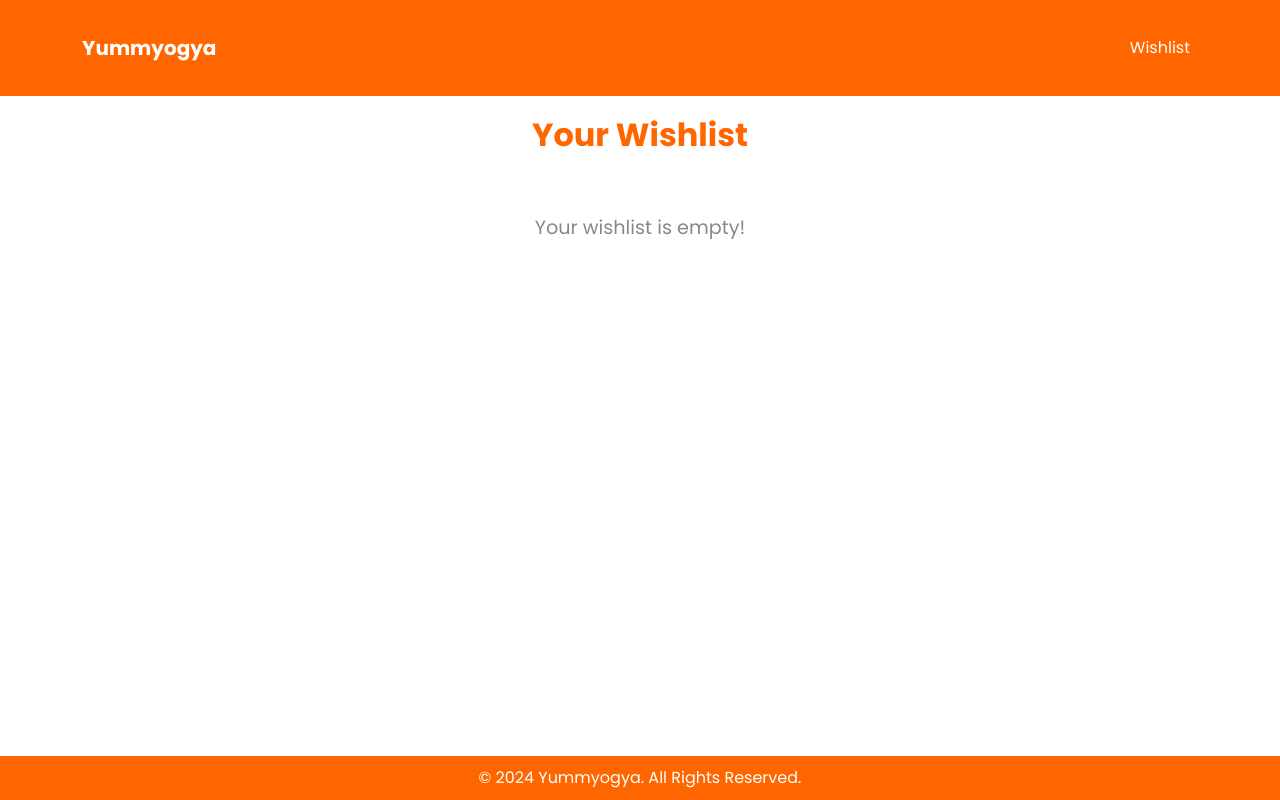
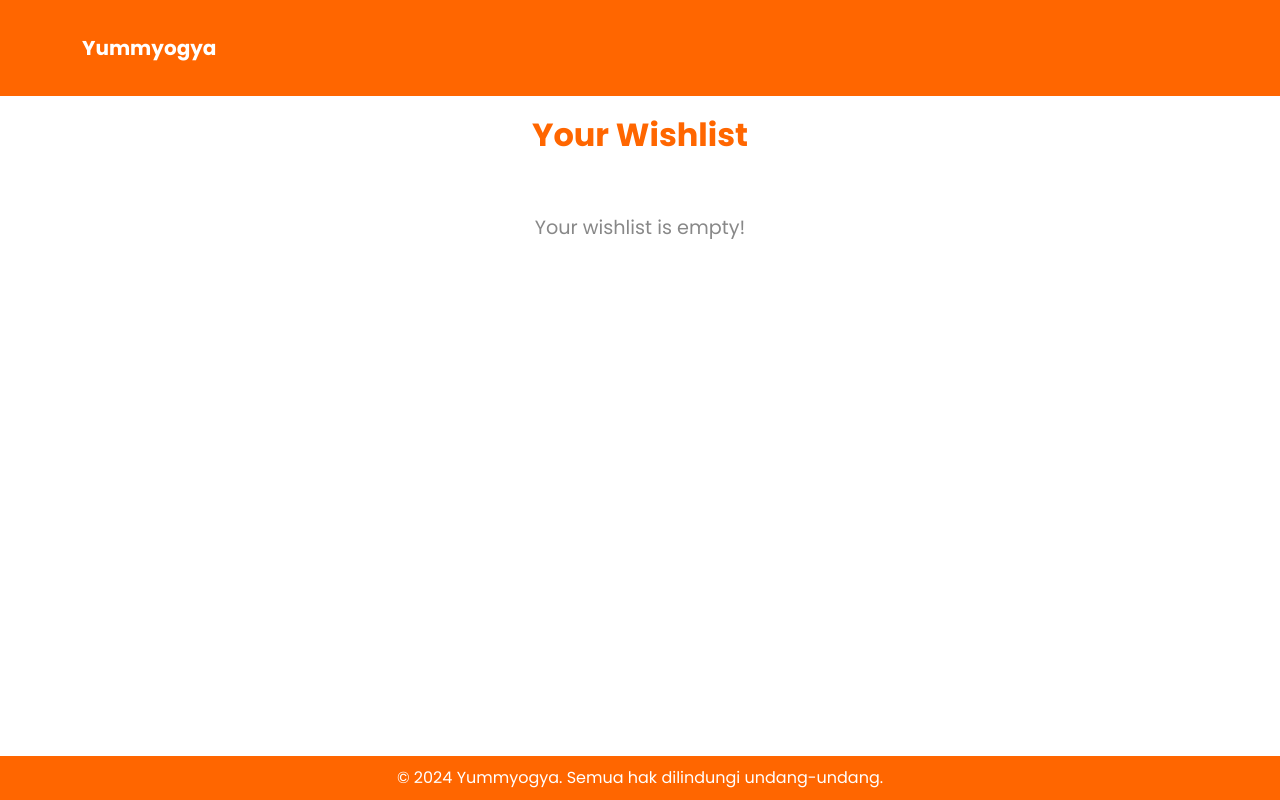
Before and after one commit to yummyogya/yummyogya, a Django app: page /wishlist/wishlist/ in a window 1280 px wide. Run offline with Django 5.2, Linux system fonts and the light colour scheme; the visitor is signed in with stand-in values (Sample User, id 1); data comes from the database, SQL or seed files in the repository; data that the repository does not hold is empty.

Commit message:
#24 update icon cart wishlist

```diff
--- a/wishlist/templates/wishlist.html
+++ b/wishlist/templates/wishlist.html
@@ -143,13 +143,6 @@
             <button class="navbar-toggler" type="button" data-toggle="collapse" data-target="#navbarNav" aria-controls="navbarNav" aria-expanded="false" aria-label="Toggle navigation">
                 <span class="navbar-toggler-icon"></span>
             </button>
-            <div class="collapse navbar-collapse" id="navbarNav">
-                <ul class="navbar-nav ms-auto">
-                    <li class="nav-item">
-                        <a class="nav-link text-white" href="{% url 'wishlist:view_wishlist' %}">Wishlist</a>
-                    </li>
-                </ul>
-            </div>
         </div>
     </nav>
 
@@ -190,7 +183,7 @@
 
     <!-- Footer -->
     <footer>
-        <p>&copy; 2024 Yummyogya. All Rights Reserved.</p>
+        <p>&copy; 2024 Yummyogya. Semua hak dilindungi undang-undang.</p>
     </footer>
 
     <!-- Bootstrap JS -->
```
Also changed, not shown: main/templates/base.html (+0 -14 lines), main/templates/main.html (+7 -0 lines), main/static/images/cart_wishlist.png (added).
